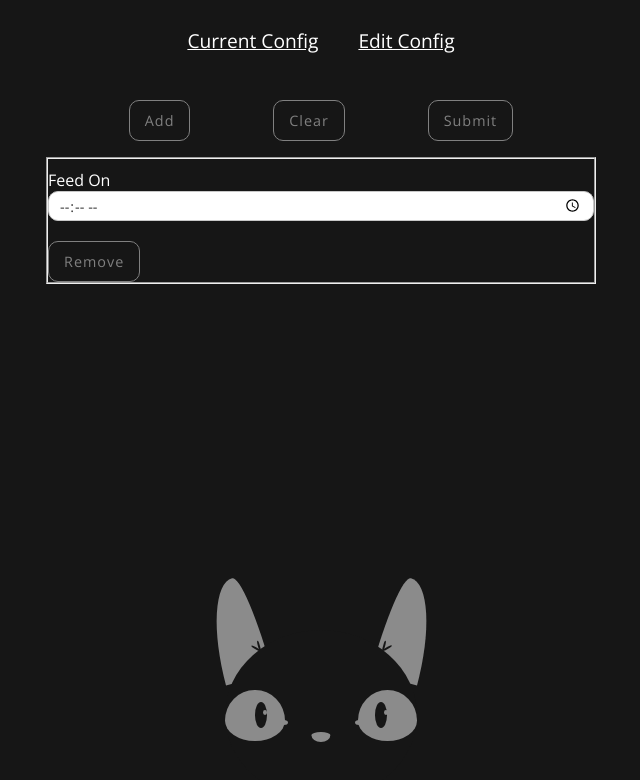
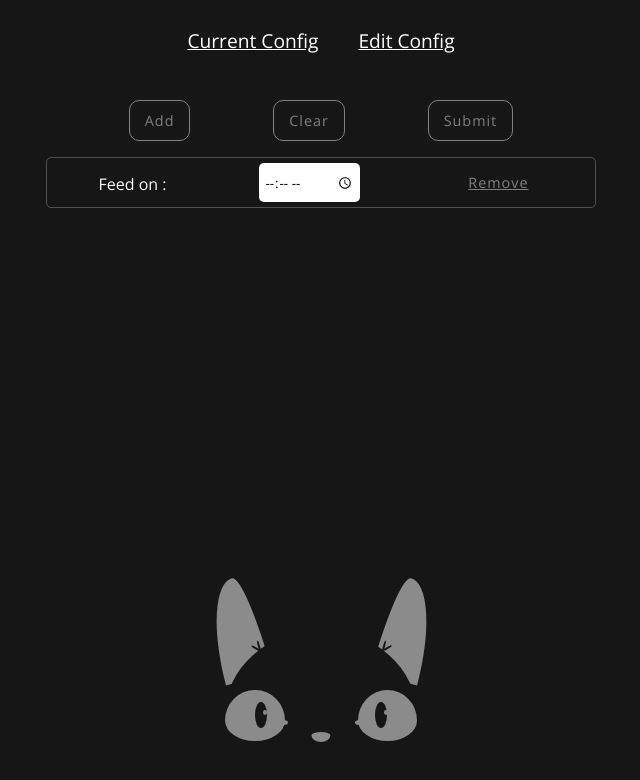
Before and after one commit to matthieu994/petfeeder-website, a Next.js app: page /edit in a window 1280 px wide. Shown: the top 780 px of the page, without its empty margins (319-959 px from the left). Built offline with nearby package versions, Linux system fonts and the light colour scheme; no server answers; the database is empty.

Commit message:
update style

```diff
--- a/components/Form.js
+++ b/components/Form.js
@@ -59,7 +59,11 @@ const Form = ({ formId, lastConfig }) => {
   };
 
   const removeFeed = (index) => () => {
-    setIndexes((prevIndexes) => [...prevIndexes.filter((item) => item.index !== index)]);
+    const newIndexes = indexes.filter((item) => item.index !== index);
+
+    if (newIndexes.length > 0) {
+      setIndexes([...newIndexes]);
+    }
   };
 
   const clearFeeds = () => {
@@ -91,10 +95,11 @@ const Form = ({ formId, lastConfig }) => {
 
             return (
               <fieldset name={fieldName} key={fieldName}>
-                <label htmlFor="feed_on">Feed On</label>
+                <label htmlFor={fieldName}>Feed on : </label>
                 <input
                   type="time"
                   name={fieldName}
+                  id={fieldName}
                   defaultValue={value !== null ? value : ''}
                   required
                   {...register(fieldName, { required: true })}
--- a/css/form.css
+++ b/css/form.css
@@ -13,19 +13,6 @@ form button,
 input,
 textarea {
   outline: none;
-}
-input,
-textarea {
-  border: 1px solid rgb(199, 199, 199);
-  border-radius: 10px;
-  padding: 10px;
-  font-size: 90%;
-  width: 100%;
-  height: 30px;
-  color: rgb(53, 53, 53);
-}
-textarea {
-  height: 50px;
 }
 label {
   margin-top: 10px;
@@ -51,3 +38,26 @@ form .button-container {
   overflow-y: auto;
   max-height: calc(100% - 2vh - 62px);
 }
+
+.fieldset-container > fieldset {
+  display: flex;
+  flex-direction: row;
+  flex-wrap: wrap;
+  justify-content: space-around;
+  padding: 5px;
+  margin-bottom: 5px;
+  border: 1px solid rgba(255, 255, 255, 0.25);
+  border-radius: 5px;
+}
+fieldset button.btn {
+  margin: 0;
+  text-decoration: underline;
+  border: none;
+}
+
+input[type='time'] {
+  border-radius: 5px;
+  border: none;
+  padding: 5px;
+  color: black;
+}
--- a/pages/index.js
+++ b/pages/index.js
@@ -8,7 +8,7 @@ const Index = ({ config }) => {
   return (
     config && (
       <div key={config._id}>
-        <p className="config-createdAt">Created on {getDate(config.createdAt)}</p>
+        <p className="config-updatedAt">Updated on {getDate(config.updatedAt)}</p>
 
         <div className="feed_on info">
           <p className="label">Feed On</p>
```
